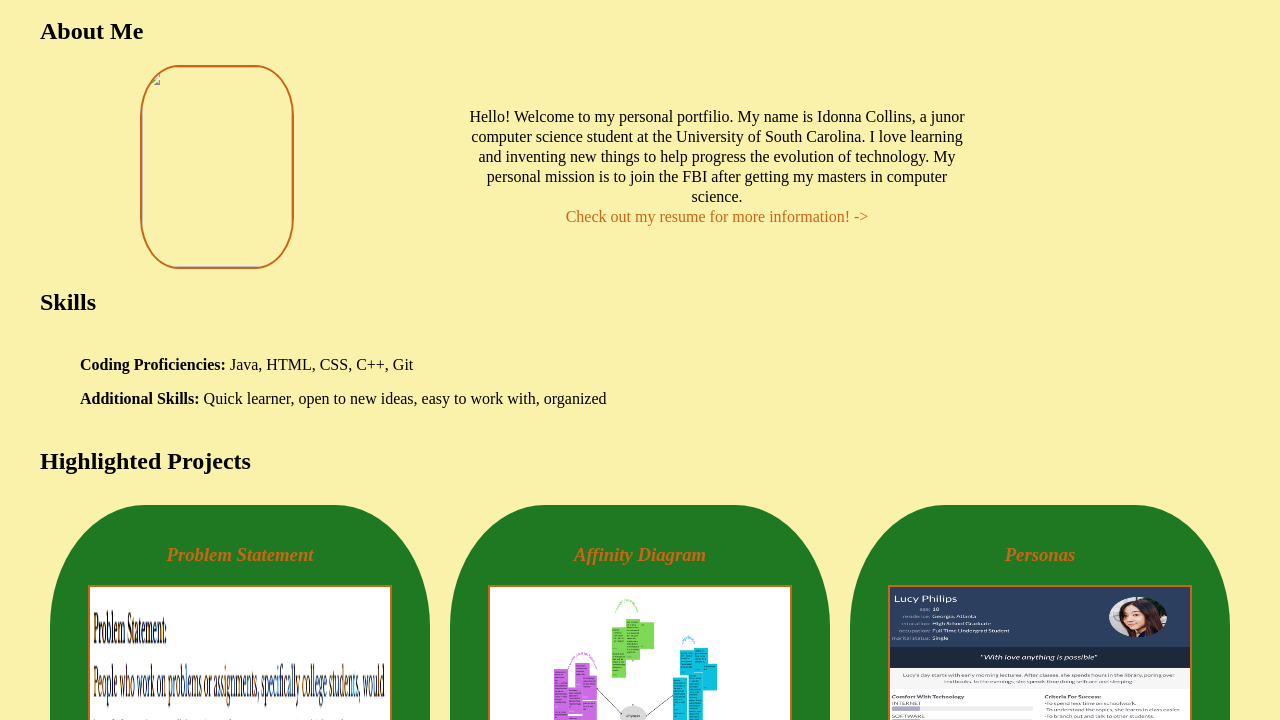
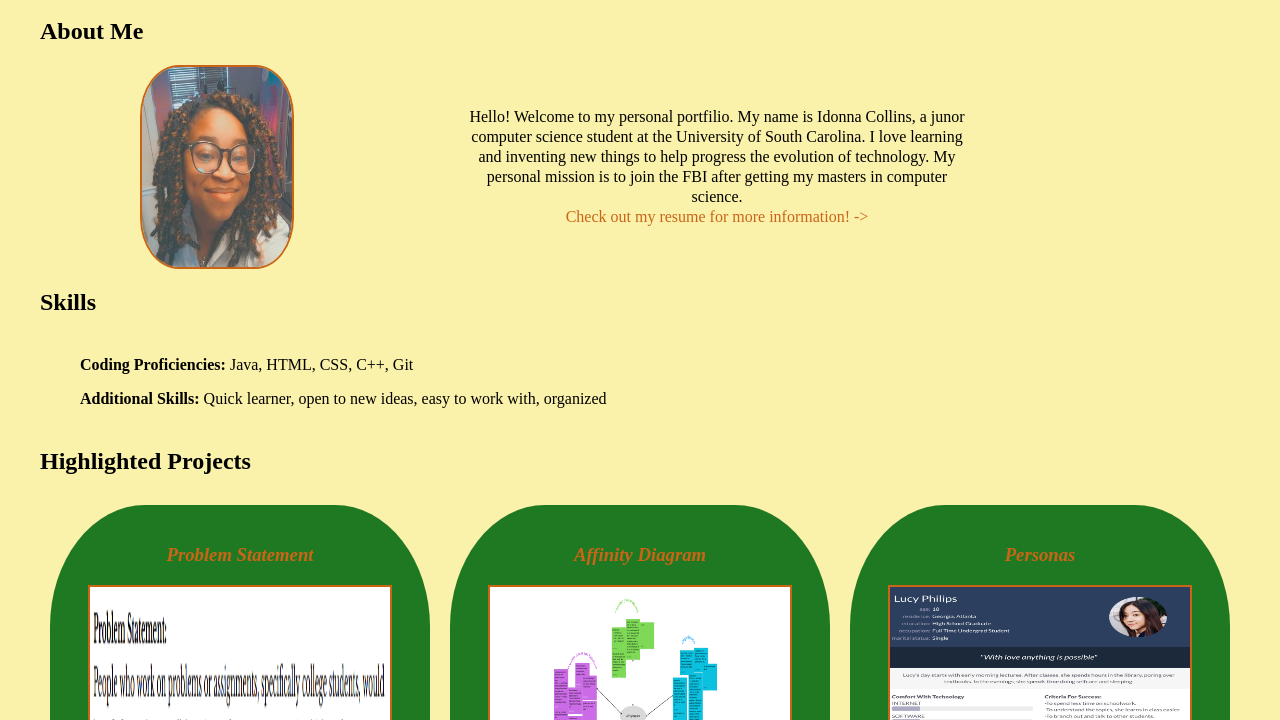
Before and after one commit to CSE-ICollins/CSE-ICollins.github.io, a plain HTML site: page index.html in a window 1280 px wide. Shown: the part 80-800 px from the top of the page. Drawn offline with Linux system fonts and the light colour scheme; files whose address does not match are found by name.

Commit message:
photos1.1

```diff
--- a/index.html
+++ b/index.html
@@ -15,7 +15,7 @@
          <!-- About Me -->
         <h2> About Me </h2>
         <div class="about">
-            <img src="images/CSCEPhoto.jpg">
+            <img src="CSCEPhoto.jpg">
 
             <p> Hello! Welcome to my personal portfilio. My name is Idonna Collins, a junor computer science
                 student at the University of South Carolina. I love learning and inventing new things to help progress the evolution of technology. My personal
```
